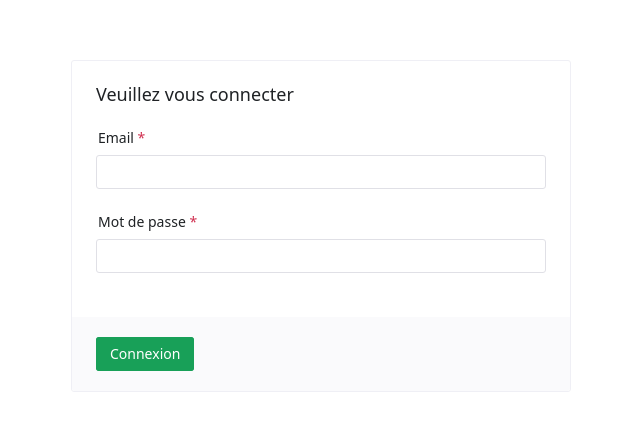
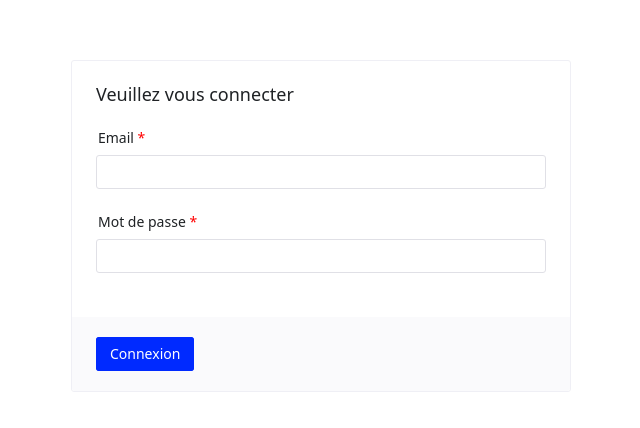
Before and after one commit to Neosan974/aikido-club-management, a Vue app: page /login in a window 1280 px wide. Shown: the part 174-602 px from the top of the page, without its empty margins (319-959 px from the left). Built offline with nearby package versions, Linux system fonts and the light colour scheme; no server answers.

Commit message:
feat(Theme): Began the styling of the theme using hues for the base colors
I needed for unit tests because it didn't worked at all in the beginning and it was useful for debugging

```diff
--- a/package.json
+++ b/package.json
@@ -8,6 +8,7 @@
     "build": "run-p type-check \"build-only {@}\" --",
     "preview": "vite preview",
     "test:unit": "vitest",
+    "test:ui": "vitest --ui",
     "test:e2e": "start-server-and-test preview http://localhost:4173 'cypress run --e2e'",
     "test:e2e:dev": "start-server-and-test 'vite dev --port 4173' http://localhost:4173 'cypress open --e2e'",
     "build-only": "vite build",
@@ -38,6 +39,7 @@
     "@types/node": "^20.11.10",
     "@vitejs/plugin-vue": "^5.0.3",
     "@vitejs/plugin-vue-jsx": "^3.1.0",
+    "@vitest/ui": "^1.4.0",
     "@vue/eslint-config-prettier": "^8.0.0",
     "@vue/eslint-config-typescript": "^12.0.0",
     "@vue/test-utils": "^2.4.4",
--- a/src/App.vue
+++ b/src/App.vue
@@ -7,8 +7,56 @@ import {
   NLoadingBarProvider,
   type GlobalThemeOverrides,
 } from "naive-ui";
+import { hue2hex } from "@/utils/colors";
+
+const primaryHue = 230;
+const successHue = 125;
+const errorHue = 0;
+const warningHue = 30;
+const infoHue = 210;
+
+const messageBgColor = (hue: number) => `hsla(${hue}, 100%, 65%, 0.6)`;
+const messageTxtColor = (hue: number) => "white";
+
 const theme: GlobalThemeOverrides = {
-  common: {},
+  common: {
+    primaryColor: hue2hex(primaryHue),
+    primaryColorHover: hue2hex(primaryHue),
+    primaryColorPressed: hue2hex(primaryHue),
+    primaryColorSuppl: hue2hex(primaryHue),
+
+    successColor: hue2hex(successHue),
+    successColorHover: hue2hex(successHue),
+    successColorPressed: hue2hex(successHue),
+    successColorSuppl: hue2hex(successHue),
+
+    warningColor: hue2hex(warningHue),
+    warningColorHover: hue2hex(warningHue),
+    warningColorPressed: hue2hex(warningHue),
+    warningColorSuppl: hue2hex(warningHue),
+
+    errorColor: hue2hex(errorHue),
+    errorColorHover: hue2hex(errorHue),
+    errorColorPressed: hue2hex(errorHue),
+    errorColorSuppl: hue2hex(errorHue),
+
+    infoColor: hue2hex(infoHue),
+    infoColorHover: hue2hex(infoHue),
+    infoColorPressed: hue2hex(infoHue),
+    infoColorSuppl: hue2hex(infoHue),
+  },
+  Message: {
+    textColorSuccess: messageTxtColor(successHue),
+    colorSuccess: messageBgColor(successHue),
+    textColorError: messageTxtColor(errorHue),
+    colorError: messageBgColor(errorHue),
+    textColorWarning: messageTxtColor(warningHue),
+    colorWarning: messageBgColor(warningHue),
+    textColorInfo: messageTxtColor(infoHue),
+    colorInfo: messageBgColor(infoHue),
+    textColorLoading: messageTxtColor(successHue),
+    colorLoading: messageBgColor(successHue),
+  },
 };
 </script>
 
--- /dev/null
+++ b/src/utils/colors.ts
@@ -0,0 +1,55 @@
+export type HslaColor = {
+  h: number;
+  s: number;
+  l: number;
+  a: number;
+};
+
+export type RgbaColor = {
+  r: number;
+  g: number;
+  b: number;
+  a: number;
+};
+
+/**
+ * Converts an HSL color value to RGB.
+ *
+ * Conversion formula adapted from http://en.wikipedia.org/wiki/HSL_color_space.
+ *
+ * Assumes  h as an angle in [0,360] and s,l in [0,1]
+ * returns r,g,b in [0,1].
+ */
+export const hsl2rgb = ({ h, s, l, a }: HslaColor) => {
+  if (s > 1) {
+    s = s / 100;
+  }
+  if (l > 1) {
+    l = l / 100;
+  }
+  const b = s * Math.min(l, 1 - l);
+  const f = (n: number, k = (n + h / 30) % 12) => l - b * Math.max(Math.min(k - 3, 9 - k, 1), -1);
+  return { r: f(0), g: f(8), b: f(4), a };
+};
+
+export const rgb2hex = ({ r, g, b, a }: RgbaColor): string =>
+  `#${[r, g, b]
+    .map((x) =>
+      Math.round(x * 255)
+        .toString(16)
+        .padStart(2, "0"),
+    )
+    .join("")}${Math.floor(a * 255)
+    .toString(16)
+    .padStart(2, "0")}`.toUpperCase();
+
+export const hsl2hex = (color: HslaColor): string => rgb2hex(hsl2rgb(color));
+
+export const hue2hsl = (hue: number, override?: Partial<Omit<HslaColor, "h">>): HslaColor => ({
+  h: hue,
+  s: override?.s ?? 100,
+  l: override?.l ?? 50,
+  a: override?.a ?? 1,
+});
+
+export const hue2hex = (hue: number, override?: Partial<Omit<HslaColor, "h">>) => hsl2hex(hue2hsl(hue, override));
```
Also changed, not shown: 2 other files (tests, documents, lock files or other folders).
